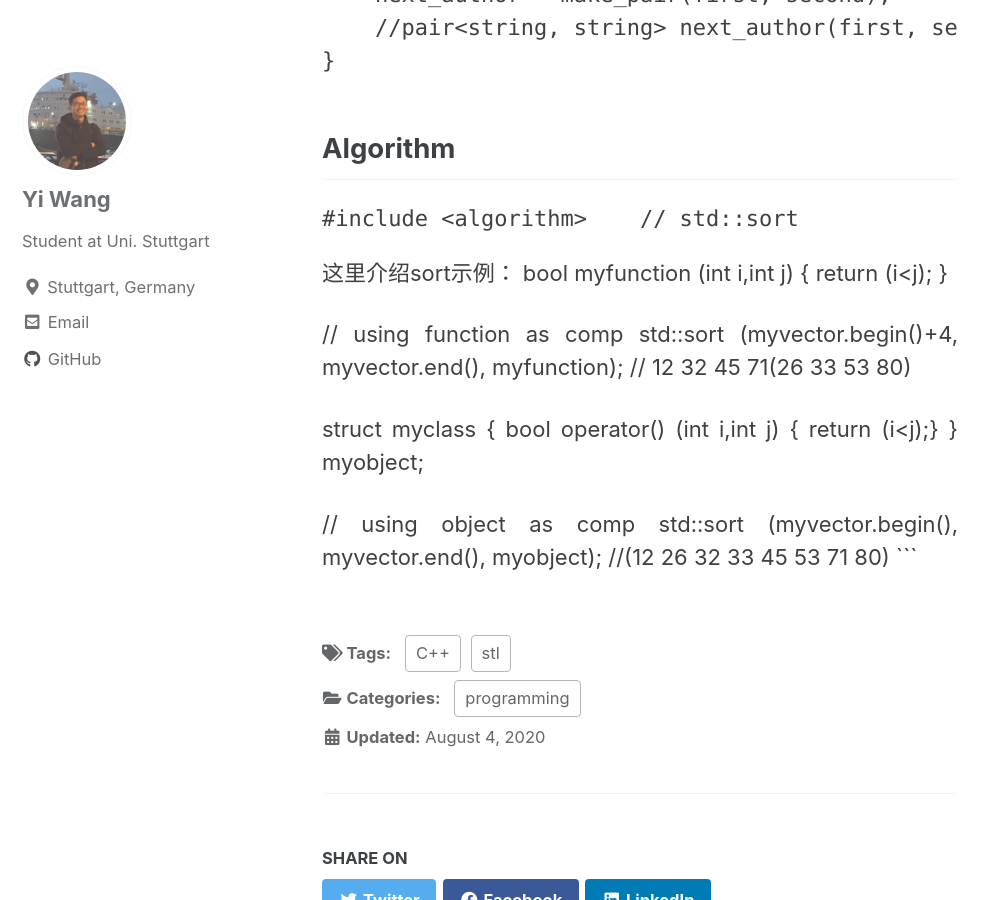
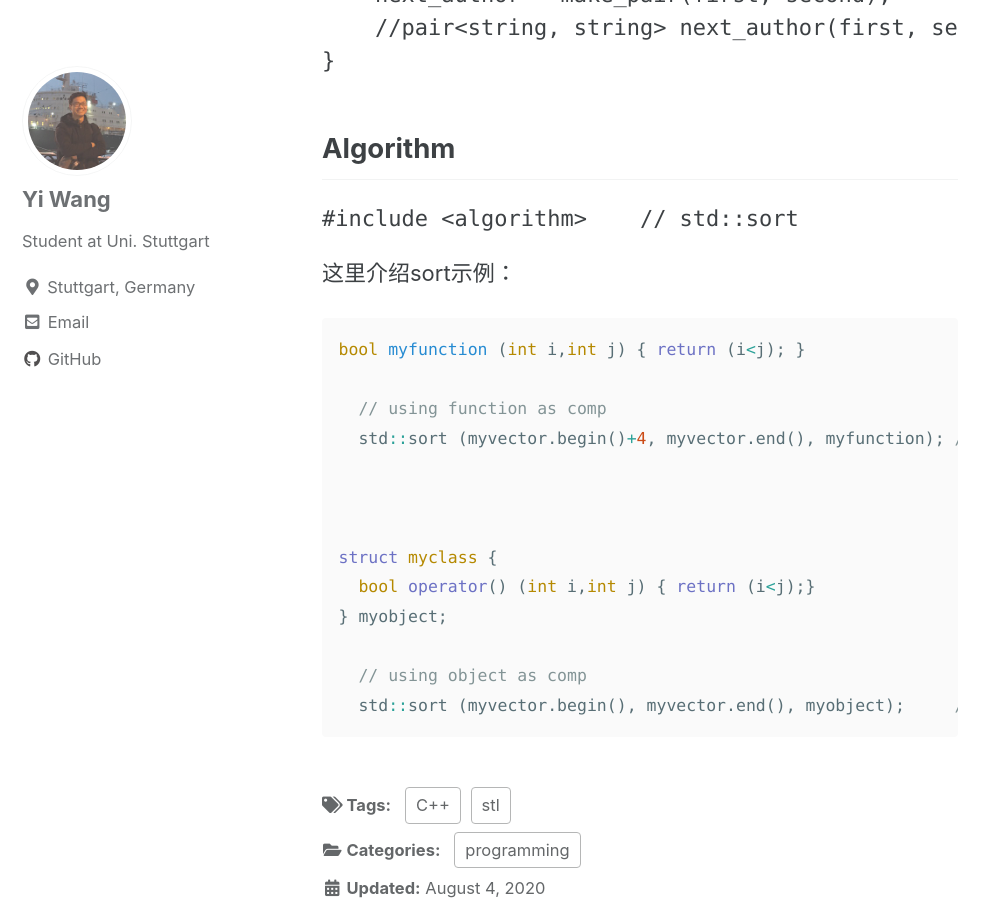
Before and after one commit to wangyi111/wangyi111.github.io, a Jekyll site: the page built from _posts/2020-08-04-c++-std-library.md, in a window 1280 px wide and 900 px high, scrolled down 10475 px. Shown: the whole window, without its empty margins (0-998 px from the left). Built offline with Jekyll 4.4.1, drawn with Linux system fonts in a browser that asks for light colours; cached includes are drawn as plain includes; comment, search, counter and statistics services are not loaded.

Commit message:
update blog

````diff
--- a/_posts/2020-08-04-c++-std-library.md
+++ b/_posts/2020-08-04-c++-std-library.md
@@ -333,6 +333,7 @@ while (cin >> first >> second)
 #include <algorithm>    // std::sort
 ```
 这里介绍sort示例：
+```c++
 bool myfunction (int i,int j) { return (i<j); }
 
   // using function as comp
````
